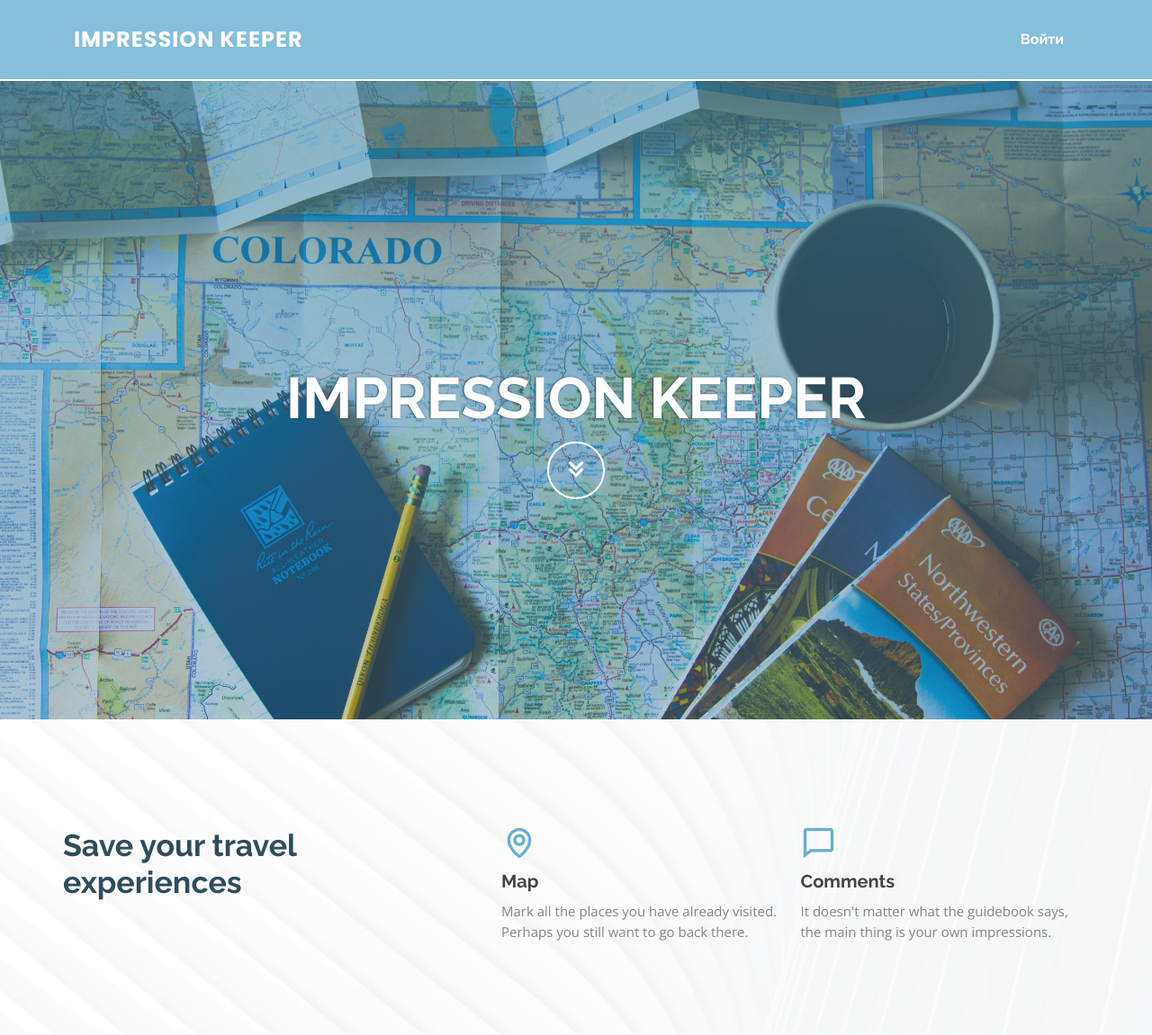
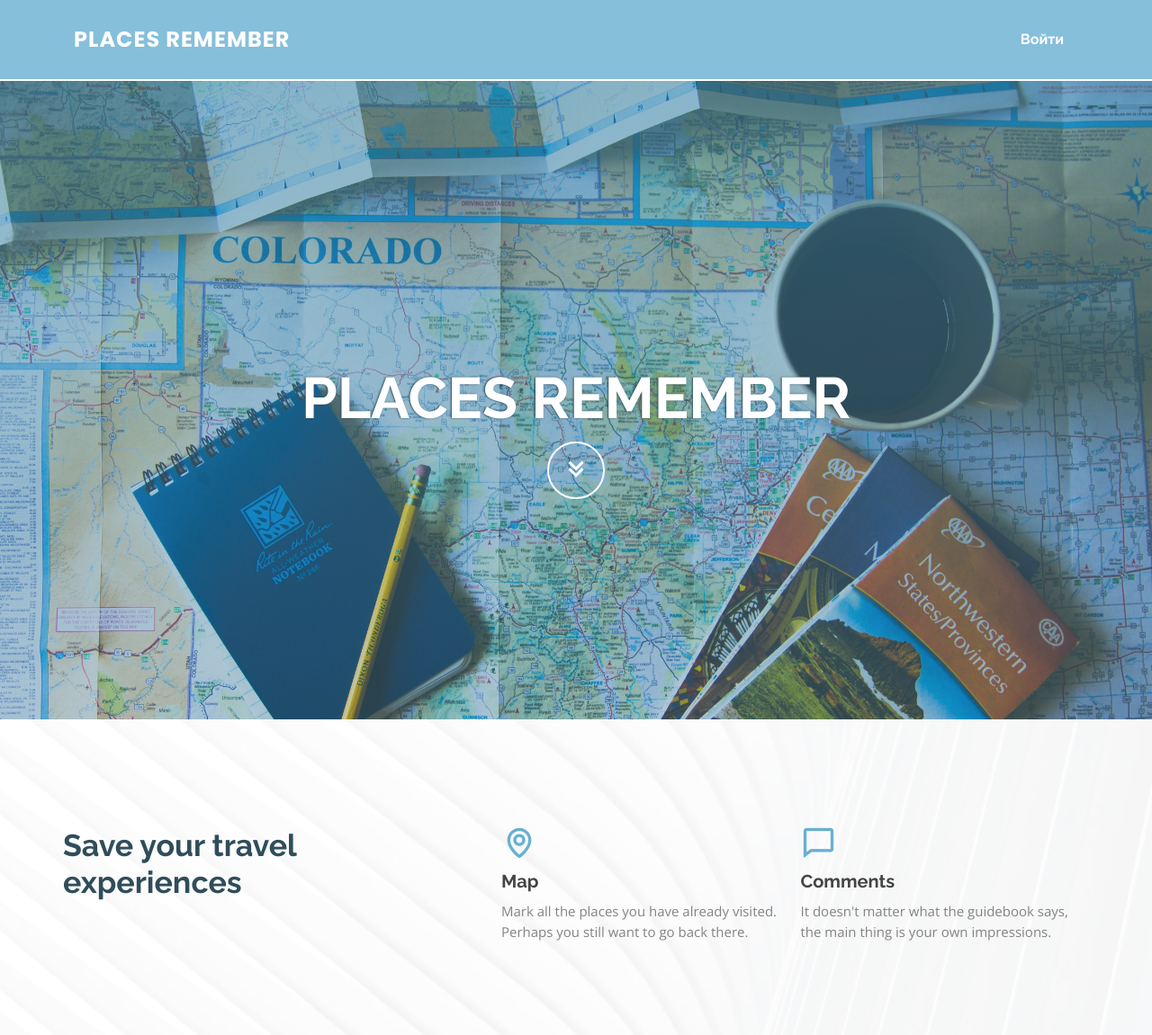
Before and after one commit to ProtKsen/impression_keeper, a Django app: page / in a window 1280 px wide. Shown: the top 1151 px of the page at 90% size. Run offline with Django 4.2, Linux system fonts and the light colour scheme; some libraries are stand-ins or nearby versions.

Commit message:
Rename application

```diff
--- a/src/authentication/templates/login.html
+++ b/src/authentication/templates/login.html
@@ -3,10 +3,6 @@
 
 {% load socialaccount %}
 {% providers_media_js %}
-
-{% block title %}
-Impression Keeper
-{% endblock title %}
 
 {% block content %}
 
--- a/src/home/templates/home.html
+++ b/src/home/templates/home.html
@@ -1,16 +1,12 @@
 {% extends "layouts.html" %}
 {% load static %}
-
-{% block title %}
-Impression Keeper
-{% endblock title %}
 
 {% block content %}
 
 <!-- ======= Hero Section ======= -->
 <section id="hero">
     <div class="hero-container" data-aos="fade-up">
-        <h1>Impression Keeper</h1>
+        <h1>Places Remember</h1>
         <a href="#about" class="btn-get-started scrollto"><i class="bx bx-chevrons-down"></i></a>
     </div>
 </section><!-- End Hero -->
--- a/src/templates/layouts.html
+++ b/src/templates/layouts.html
@@ -7,8 +7,7 @@
     <meta content="width=device-width, initial-scale=1.0" name="viewport">
 
     <title>
-        {% block title %}
-        {% endblock title %}
+        Places Remember
     </title>
 
     <meta content="" name="description">
@@ -48,7 +47,7 @@
     <div class="container d-flex align-items-center justify-content-between">
 
         <div class="logo">
-            <h1 class="text-light"><a href="{% url 'home' %}"><span>Impression Keeper</span></a></h1>
+            <h1 class="text-light"><a href="{% url 'home' %}"><span>Places Remember</span></a></h1>
         </div>
 
         <nav id="navbar" class="navbar">
--- a/src/user_profile/templates/edit_place.html
+++ b/src/user_profile/templates/edit_place.html
@@ -1,10 +1,6 @@
 {% extends "layouts.html" %}
 {% load static %}
 {% load crispy_forms_tags %}
-
-{% block title %}
-Impression Keeper
-{% endblock title %}
 
 {% block content %}
 
--- a/src/user_profile/templates/user_profile.html
+++ b/src/user_profile/templates/user_profile.html
@@ -3,10 +3,6 @@
 
 {% load socialaccount %}
 {% providers_media_js %}
-
-{% block title %}
-Impression Keeper
-{% endblock title %}
 
 {% block content %}
 
```
